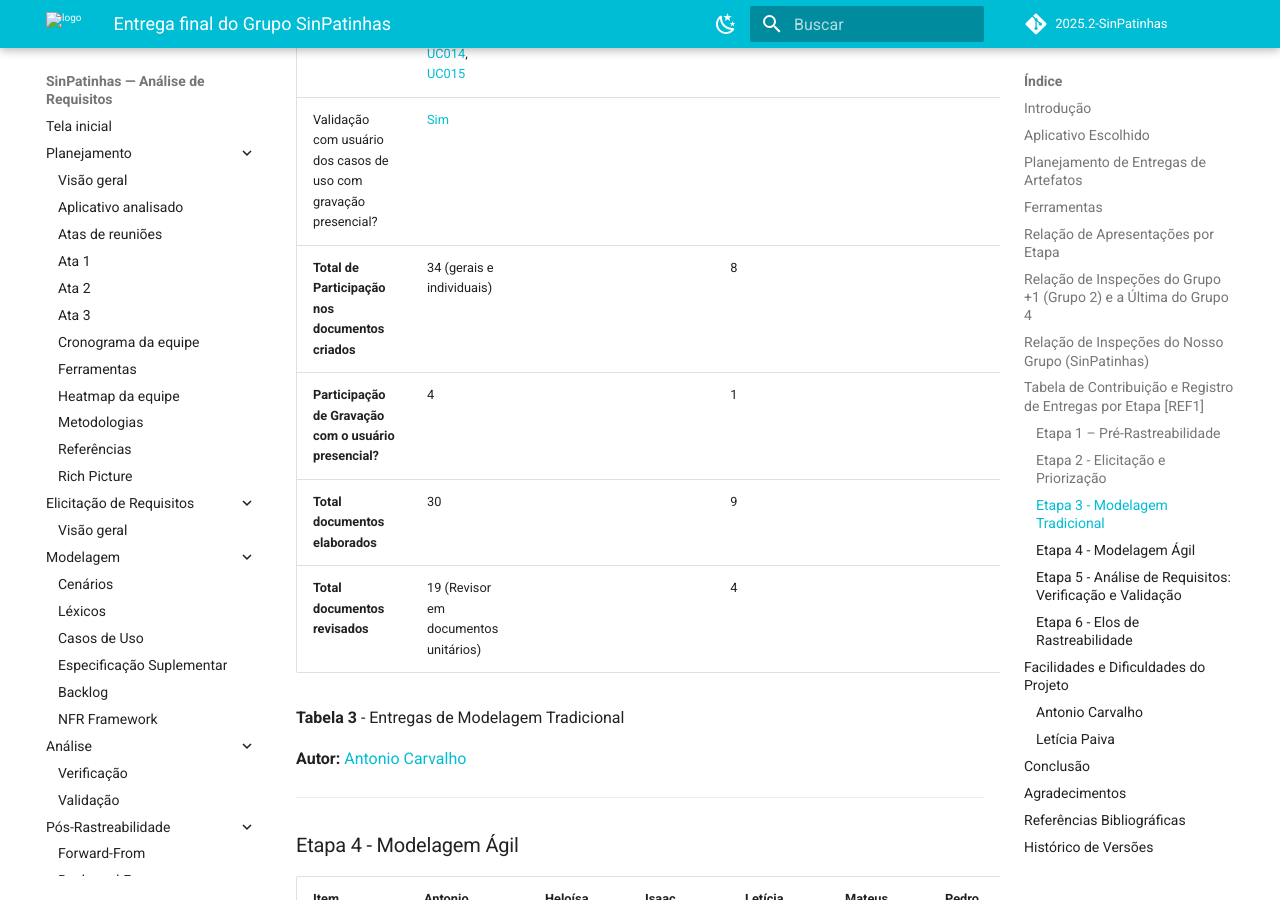
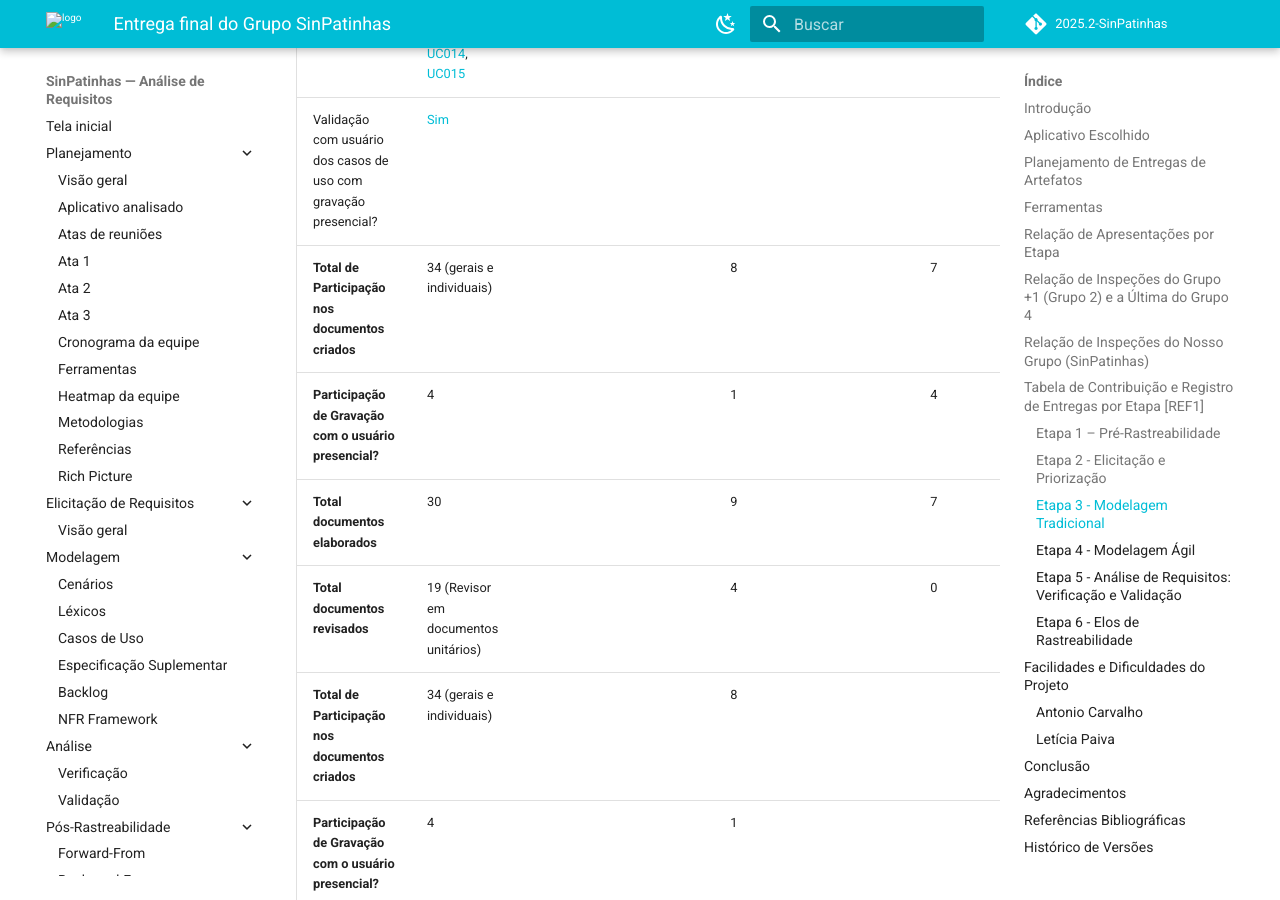
Before and after one commit to Requisitos-de-Software/2025.2-SinPatinhas, an MkDocs documentation site: the page built from docs/entrega_final/entrega_final.md, in a window 1280 px wide and 900 px high, scrolled down 6887 px. Built offline with MkDocs 1.6.1 and Material for MkDocs 9.7.7, drawn with Linux system fonts in a browser that asks for light colours; comment, search, counter and statistics services are not loaded; some of the changed text lies outside the part shown.

Commit message:
Entrega final

```diff
--- a/docs/entrega_final/entrega_final.md
+++ b/docs/entrega_final/entrega_final.md
@@ -98,16 +98,16 @@
 | Técnicas de elicitação com a participação do usuário sem gravação | 0 |   |   | | | |
 |Técnicas de elicitação que necessita a participação do usuário e com gravação com usuário| 1 - [Entrevista](../elicitacao/tecnicas_elicitacao/metodologias/tec_elicitacao.md#-entrevista-01--ana-beatriz) | |   |  1 - [Entrevista](../elicitacao/tecnicas_elicitacao/metodologias/tec_elicitacao.md#-entrevista-01--ana-beatriz) | 1 - [Entrevista](../elicitacao/tecnicas_elicitacao/metodologias/tec_elicitacao.md#-entrevista-01--ana-beatriz) |  1 - [Entrevista](../elicitacao/tecnicas_elicitacao/metodologias/tec_elicitacao.md#-entrevista-01--ana-beatriz) |
 |Técnicas de elicitação que necessita a participação do remota e com gravação com usuário |0 | |   | |  | |
-|Técnicas de Priorização presencial e com gravação com usuário | 1 - [MoSKoW](../elicitacao/tecnicas_priorizacao/MoSCoW.md)  | |   |   | | |
+|Técnicas de Priorização presencial e com gravação com usuário | 1 - [MoSKoW](../elicitacao/tecnicas_priorizacao/MoSCoW.md)  | |   |   | | 1 - [MoSKoW](../elicitacao/tecnicas_priorizacao/MoSCoW.md) |
 |Técnicas de Priorização presencial e sem gravação com usuário|0 | |   |   | | |
 |Técnicas de Priorização remota e com gravação com usuário|0 | |   |   | | |
 | Perfil de Usuário | 2 - [Perfis de Usuário](../elicitacao/perfis_usuarios/perfis-de-usuario.md) |   |   | | | |
 | Persona | 0 |   |   | | | |
 | Se utilizaram Personas, utilizaram a técnica encenação com gravação? | 0 | |   | | | |
-| **Total técnicas presenciais com gravação** | 4 | | | 1 | | |
+| **Total técnicas presenciais com gravação** | 4 | | | 1 | | 2 |
 | **Total técnicas remotas com gravação** | 0 | |  | 0 | | |
-| **Total documentos elaborados** | 4 |  |  | 1 |  | |
-| **Total documentos revisados** | 6 |  |  | 2 |  |  |
+| **Total documentos elaborados** | 4 |  |  | 1 |  |1 |
+| **Total documentos revisados** | 6 |  |  | 2 |  | 2 |
 
 <font>**Tabela 2** - Entregas de Elicitação e Priorização</p></font>
 
@@ -127,6 +127,10 @@
 | Validação com usuário da especificação do caso de uso com gravação presencial? | [Sim](../modelagem/gravacoes/antonio/especificacao.md)  |   |   |   |   |   |
 | Casos de Uso (UCx) |  5 - [UC001](../modelagem/casos_de_uso.md#artefatos), [UC002](../modelagem/casos_de_uso.md#artefatos), [UC013](../modelagem/casos_de_uso.md#artefatos), [UC014](../modelagem/casos_de_uso.md#artefatos), [UC015](../modelagem/casos_de_uso.md#artefatos) |   |   | [UC003](../modelagem/casos_de_uso.md#artefatos), [UC004](../modelagem/casos_de_uso.md#artefatos)    |   |   |
 | Validação com usuário dos casos de uso com gravação presencial? | [Sim](../modelagem/gravacoes/antonio/caso_de_uso.md)  |  |  | | |  |
+| **Total de Participação nos documentos criados** | 34 (gerais e individuais) |  |  | 8 |  | 7 |
+| **Participação de Gravação com o usuário presencial?** | 4 |  |  | 1 |  | 4 |
+| **Total documentos elaborados** | 30 |  |  | 9 |  | 7 |
+| **Total documentos revisados** | 19 (Revisor em documentos unitários) |  |  | 4 |  | 0 |
 | **Total de Participação nos documentos criados** | 34 (gerais e individuais) |  |  | 8 |  |  |
 | **Participação de Gravação com o usuário presencial?** | 4 |  |  | 1 |  |  |
 | **Total documentos elaborados** | 30 |  |  | 9 |  |  |
```
Also changed, not shown: other parts of docs/entrega_final/entrega_final.md (+1 -1 lines).
